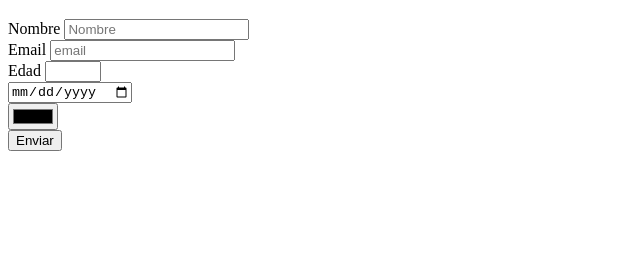
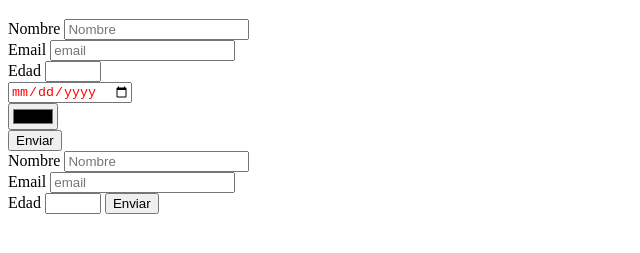
Before and after one commit to DanielCarmonaPhantom/Frontend-Practitioner, a plain HTML site: page Clase-01/index.html in a window 1280 px wide. Shown: the part 61-314 px from the top of the page, without its empty margins (0-640 px from the left). Drawn offline with Linux system fonts and the light colour scheme.

Commit message:
La clase de hoy

```diff
--- a/Clase-01/index.html
+++ b/Clase-01/index.html
@@ -4,6 +4,7 @@
     <meta charset="UTF-8">
     <meta http-equiv="X-UA-Compatible" content="IE=edge">
     <meta name="viewport" content="width=device-width, initial-scale=1.0">
+    <link rel="stylesheet" href="style.css">
     <title>This is a test</title>
 </head>
 <body>
@@ -24,5 +25,18 @@
         <br />
     <button>Enviar</button>
     </form>
+
+    <form>
+        <label>Nombre</label>
+        <input id="formNombre" type="text" required placeholder="Nombre" />
+        <br />
+            <label>Email</label>
+            <input id="formEmail" type="email" placeholder="email" class="green" />
+            <br />
+            <label>Edad</label>
+            <input id="formAge" min="18" max="99" type="number"/>
+
+        <button>Enviar</button>
+        </form>
 </body>
 </html>
--- /dev/null
+++ b/Clase-01/style.css
@@ -0,0 +1,10 @@
+form input {
+    color: red;
+}
+.green {
+    color: green:
+}
+
+formNombre{
+    color: blue
+}
```
